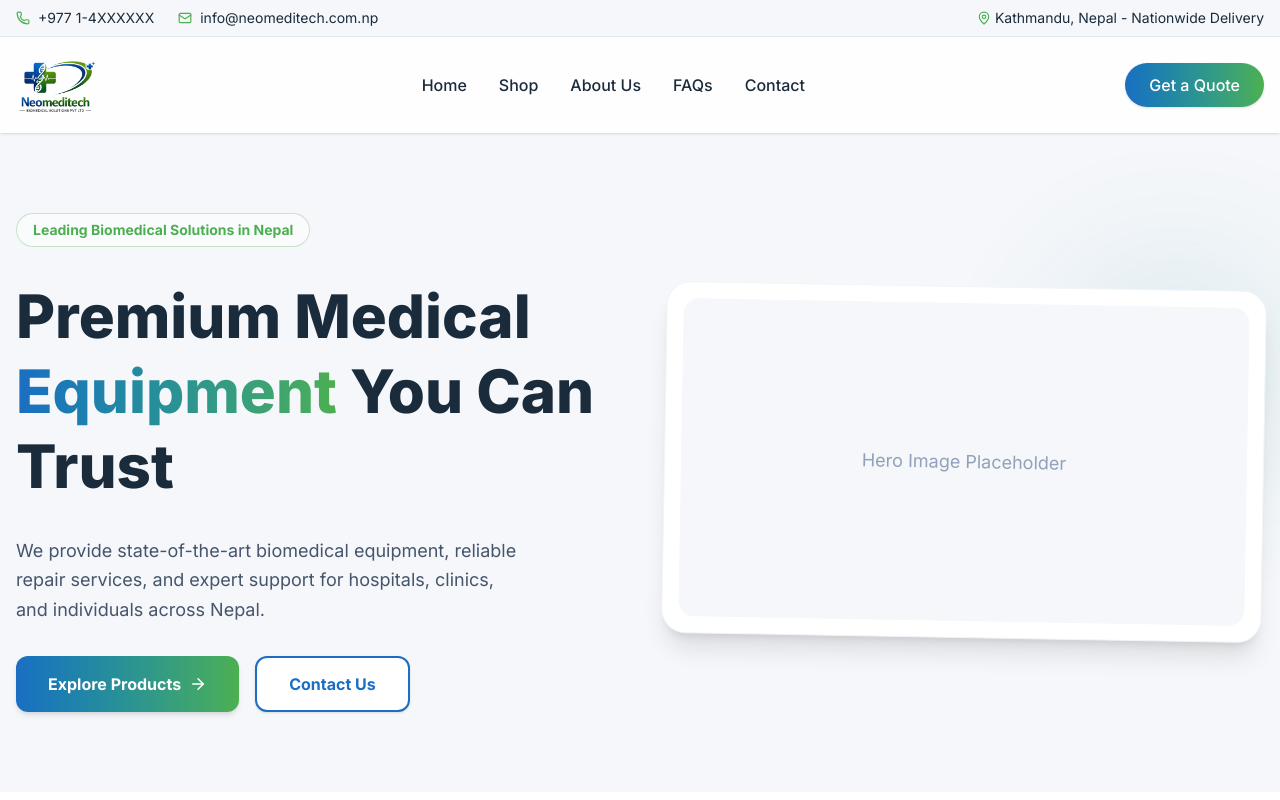
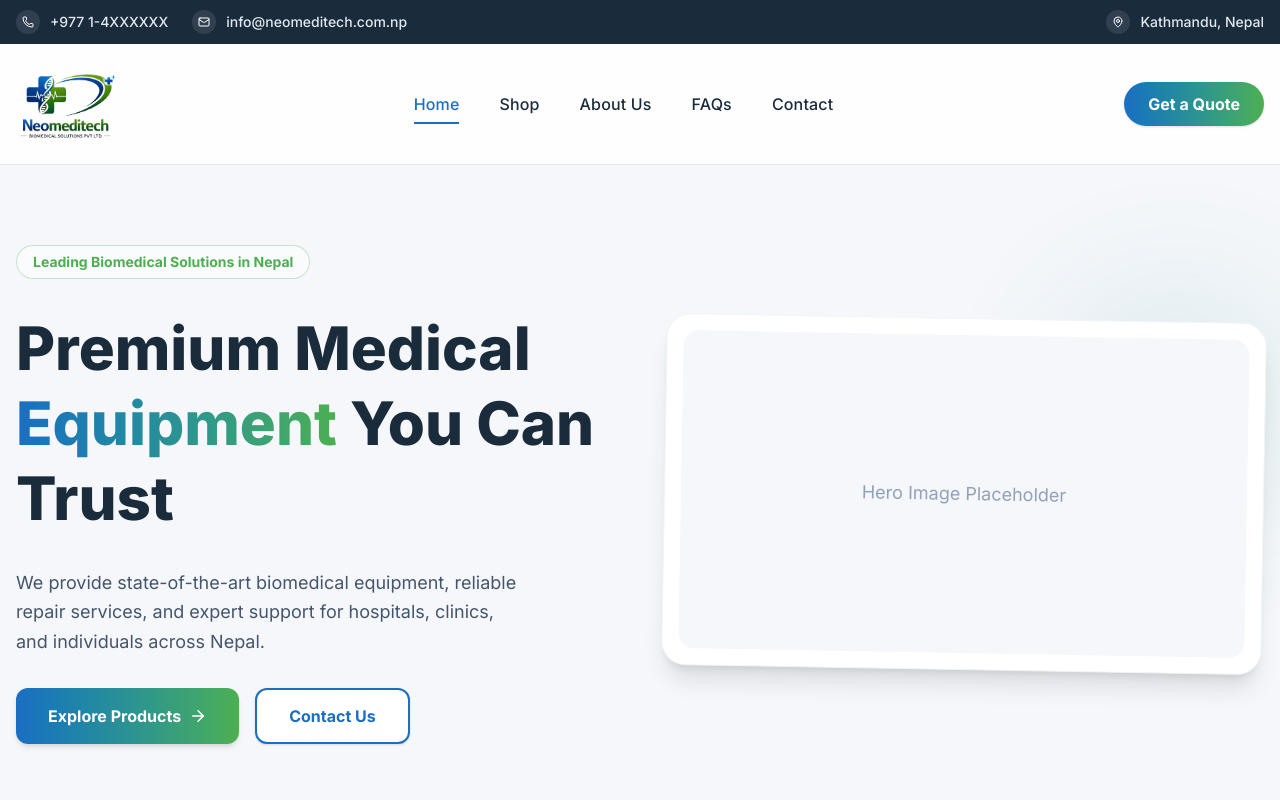
Before and after one commit to semshang/NEO-MED-WEBSITE, a Next.js app: page / in a window 1280 px wide. Shown: the top 800 px of the page. Built offline with nearby package versions, Linux system fonts and the light colour scheme.

Commit message:
Redesign Header with new layout, animations, and top bar

```diff
--- a/src/components/Header.tsx
+++ b/src/components/Header.tsx
@@ -5,13 +5,23 @@ import { useState } from "react";
 
 import Image from "next/image";
 import { useEffect } from "react";
+import { usePathname } from "next/navigation";
 
 import { motion } from "framer-motion";
 import { SITE } from "@/config/site";
 
+const NAV_LINKS = [
+  { name: "Home", href: "/" },
+  { name: "Shop", href: "/shop" },
+  { name: "About Us", href: "/about" },
+  { name: "FAQs", href: "/faq" },
+  { name: "Contact", href: "/contact" },
+];
+
 export default function Header() {
   const [isMenuOpen, setIsMenuOpen] = useState(false);
   const [isScrolled, setIsScrolled] = useState(false);
+  const pathname = usePathname();
 
   useEffect(() => {
     const handleScroll = () => {
@@ -22,54 +32,73 @@ export default function Header() {
   }, []);
 
   return (
-    <header className={`w-full sticky top-0 z-50 transition-all duration-300 ${isScrolled ? 'bg-white/95 backdrop-blur-md shadow-md' : 'bg-white/80 backdrop-blur-sm shadow-sm'}`}>
+    <header className={`w-full sticky top-0 z-50 transition-all duration-300 border-b border-slate-200 ${isScrolled ? 'bg-white/95 backdrop-blur-md shadow-sm' : 'bg-white/80 backdrop-blur-sm'}`}>
       {/* Top Bar */}
-      <div className="bg-brand-gray text-brand-navy py-2 px-4 text-sm border-b border-slate-200">
+      <div className="bg-brand-navy text-slate-200 py-2.5 px-4 text-sm font-medium">
         <div className="container mx-auto flex justify-between items-center max-w-7xl">
           <div className="flex items-center space-x-6 hidden md:flex">
-            <div className="flex items-center space-x-2">
-              <Phone size={14} className="text-brand-green" />
+            <div className="flex items-center space-x-2.5">
+              <div className="w-6 h-6 rounded-full bg-white/10 flex items-center justify-center shrink-0">
+                <Phone size={12} className="text-white" />
+              </div>
               <span>{SITE.phone}</span>
             </div>
-            <div className="flex items-center space-x-2">
-              <Mail size={14} className="text-brand-green" />
+            <div className="flex items-center space-x-2.5">
+              <div className="w-6 h-6 rounded-full bg-white/10 flex items-center justify-center shrink-0">
+                <Mail size={12} className="text-white" />
+              </div>
               <span>{SITE.email}</span>
             </div>
           </div>
-          <div className="flex items-center space-x-2 text-center w-full md:w-auto md:text-right text-xs md:text-sm">
-            <MapPin size={14} className="inline mr-1 text-brand-green" />
-            <span>{SITE.fullAddress}</span>
+          <div className="flex items-center justify-center md:justify-end space-x-2.5 w-full md:w-auto text-xs md:text-sm">
+            <div className="w-6 h-6 rounded-full bg-white/10 flex items-center justify-center shrink-0">
+              <MapPin size={12} className="text-white" />
+            </div>
+            <span>{SITE.address.split(',')[0]}, Nepal</span>
           </div>
         </div>
       </div>
 
       {/* Main Navigation */}
-      <div className="container mx-auto px-4 py-4 max-w-7xl flex justify-between items-center">
+      <div className="container mx-auto px-4 py-5 max-w-7xl flex justify-between items-center">
         {/* Logo */}
         <Link href="/" className="flex items-center">
           <Image
             src="/logo-transparent.png"
             alt="Neomeditech Logo"
-            width={200}
-            height={60}
-            className="h-16 w-auto object-contain"
+            width={240}
+            height={80}
+            className="h-20 w-auto object-contain"
             priority
           />
         </Link>
 
         {/* Desktop Nav */}
-        <nav className="hidden md:flex items-center space-x-8 font-medium text-brand-navy">
-          <Link href="/" className="hover:text-brand-blue transition-colors">Home</Link>
-          <Link href="/shop" className="hover:text-brand-blue transition-colors">Shop</Link>
-          <Link href="/about" className="hover:text-brand-blue transition-colors">About Us</Link>
-          <Link href="/faq" className="hover:text-brand-blue transition-colors">FAQs</Link>
-          <Link href="/contact" className="hover:text-brand-blue transition-colors">Contact</Link>
+        <nav className="hidden md:flex items-center space-x-10 font-medium text-brand-navy tracking-[0.01em]">
+          {NAV_LINKS.map((link) => {
+            const isActive = pathname === link.href;
+            return (
+              <Link
+                key={link.name}
+                href={link.href}
+                className={`relative group py-2 transition-colors duration-200 ${isActive ? 'text-brand-blue' : 'hover:text-brand-blue'}`}
+              >
+                {link.name}
+                {/* Active Indicator / Hover Underline */}
+                <span
+                  className={`absolute bottom-0 left-0 h-[2px] bg-brand-blue transition-all duration-200 ease-out ${
+                    isActive ? 'w-full' : 'w-0 group-hover:w-full'
+                  }`}
+                />
+              </Link>
+            );
+          })}
         </nav>
 
         {/* CTA */}
         <div className="hidden md:block">
           <motion.div whileTap={{ scale: 0.97 }}>
-            <Link href="/contact" className="bg-gradient-to-r from-brand-blue to-brand-green hover:opacity-90 text-white px-6 py-2.5 rounded-full font-medium transition-opacity shadow-sm block text-center">
+            <Link href="/contact" className="bg-gradient-to-r from-brand-blue to-brand-green hover:opacity-90 text-white px-6 py-2.5 rounded-full font-bold transition-opacity shadow-sm block text-center">
               Get a Quote
             </Link>
           </motion.div>
@@ -87,13 +116,21 @@ export default function Header() {
       {/* Mobile Nav */}
       {isMenuOpen && (
         <div className="md:hidden bg-white border-t border-slate-100 absolute w-full left-0 shadow-lg">
-          <nav className="flex flex-col p-4 space-y-4 font-medium text-brand-navy">
-            <Link href="/" className="hover:text-brand-blue" onClick={() => setIsMenuOpen(false)}>Home</Link>
-            <Link href="/shop" className="hover:text-brand-blue" onClick={() => setIsMenuOpen(false)}>Shop</Link>
-            <Link href="/about" className="hover:text-brand-blue" onClick={() => setIsMenuOpen(false)}>About Us</Link>
-            <Link href="/faq" className="hover:text-brand-blue" onClick={() => setIsMenuOpen(false)}>FAQs</Link>
-            <Link href="/contact" className="hover:text-brand-blue" onClick={() => setIsMenuOpen(false)}>Contact</Link>
-            <Link href="/contact" className="bg-gradient-to-r from-brand-blue to-brand-green text-white text-center px-4 py-3 rounded-xl font-medium w-full mt-2" onClick={() => setIsMenuOpen(false)}>
+          <nav className="flex flex-col p-4 space-y-4 font-medium text-brand-navy tracking-[0.01em]">
+            {NAV_LINKS.map((link) => {
+              const isActive = pathname === link.href;
+              return (
+                <Link
+                  key={link.name}
+                  href={link.href}
+                  className={`transition-colors ${isActive ? 'text-brand-blue font-bold' : 'hover:text-brand-blue'}`}
+                  onClick={() => setIsMenuOpen(false)}
+                >
+                  {link.name}
+                </Link>
+              );
+            })}
+            <Link href="/contact" className="bg-gradient-to-r from-brand-blue to-brand-green text-white text-center px-4 py-3 rounded-xl font-bold w-full mt-2 shadow-sm" onClick={() => setIsMenuOpen(false)}>
               Get a Quote
             </Link>
           </nav>
```
